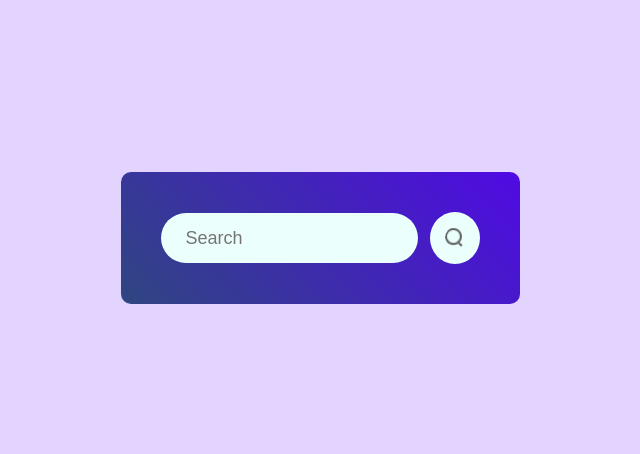
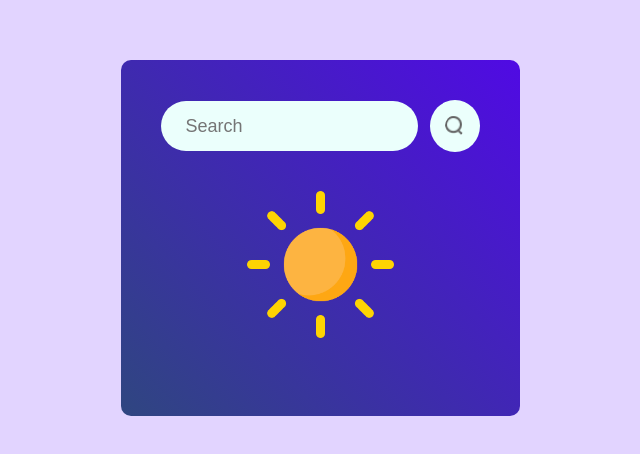
Before and after one commit to elijahgummer/weather-app-react, a React (Create React App) app in the folder weather-app-react/: page / in a window 1280 px wide. Shown: the part 162-616 px from the top of the page, without its empty margins (320-960 px from the left). Built offline with nearby package versions, Linux system fonts and the light colour scheme.

Commit message:
added an image

```diff
--- a/weather-app-react/src/components/Weather.jsx
+++ b/weather-app-react/src/components/Weather.jsx
@@ -17,7 +17,7 @@ const Weather = () => {
         <input type="text" placeholder='Search'/>
         <img src={search_icon} alt="" />
       </div>
-      <img src="" alt="" />
+      <img src={clear_icon} alt="" />
     </div>
   )
 }
```
